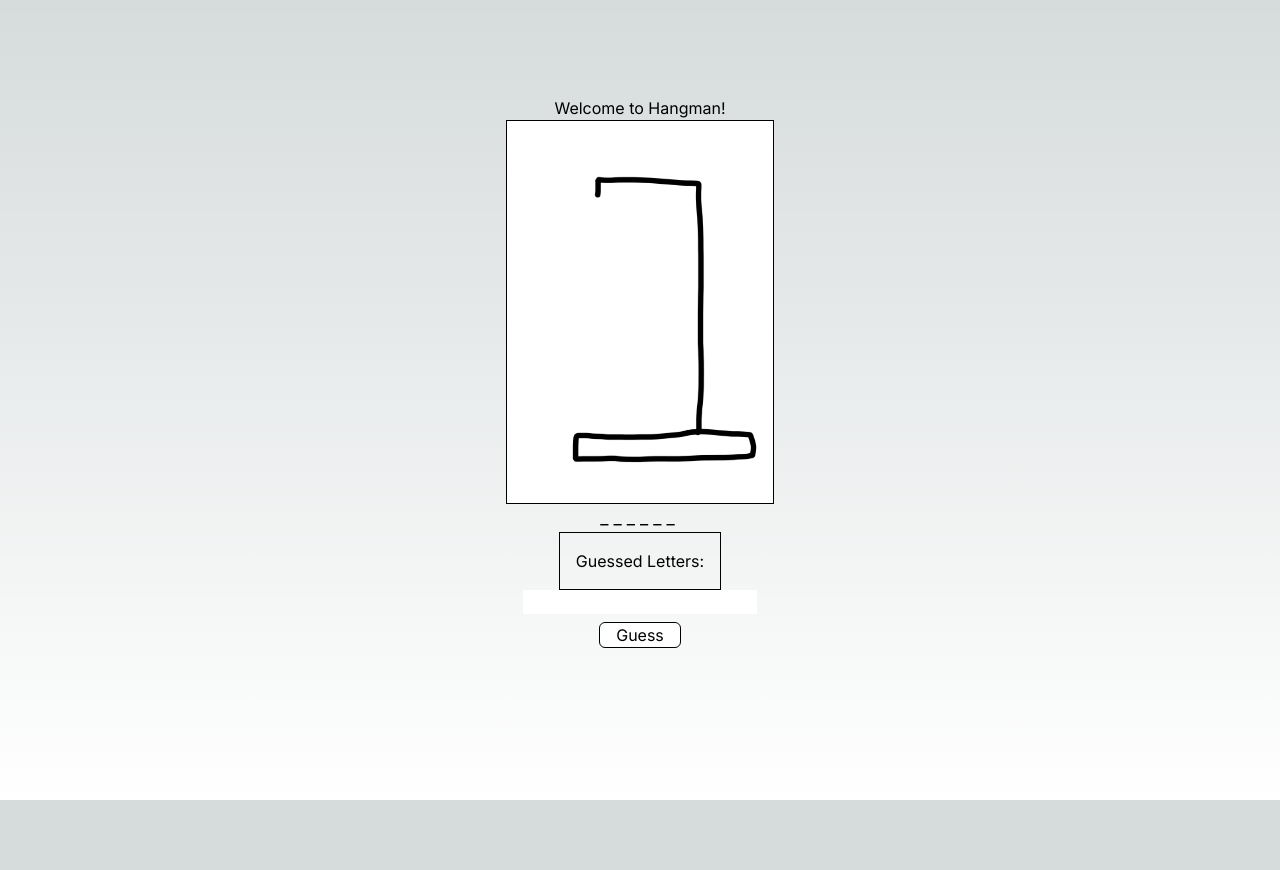
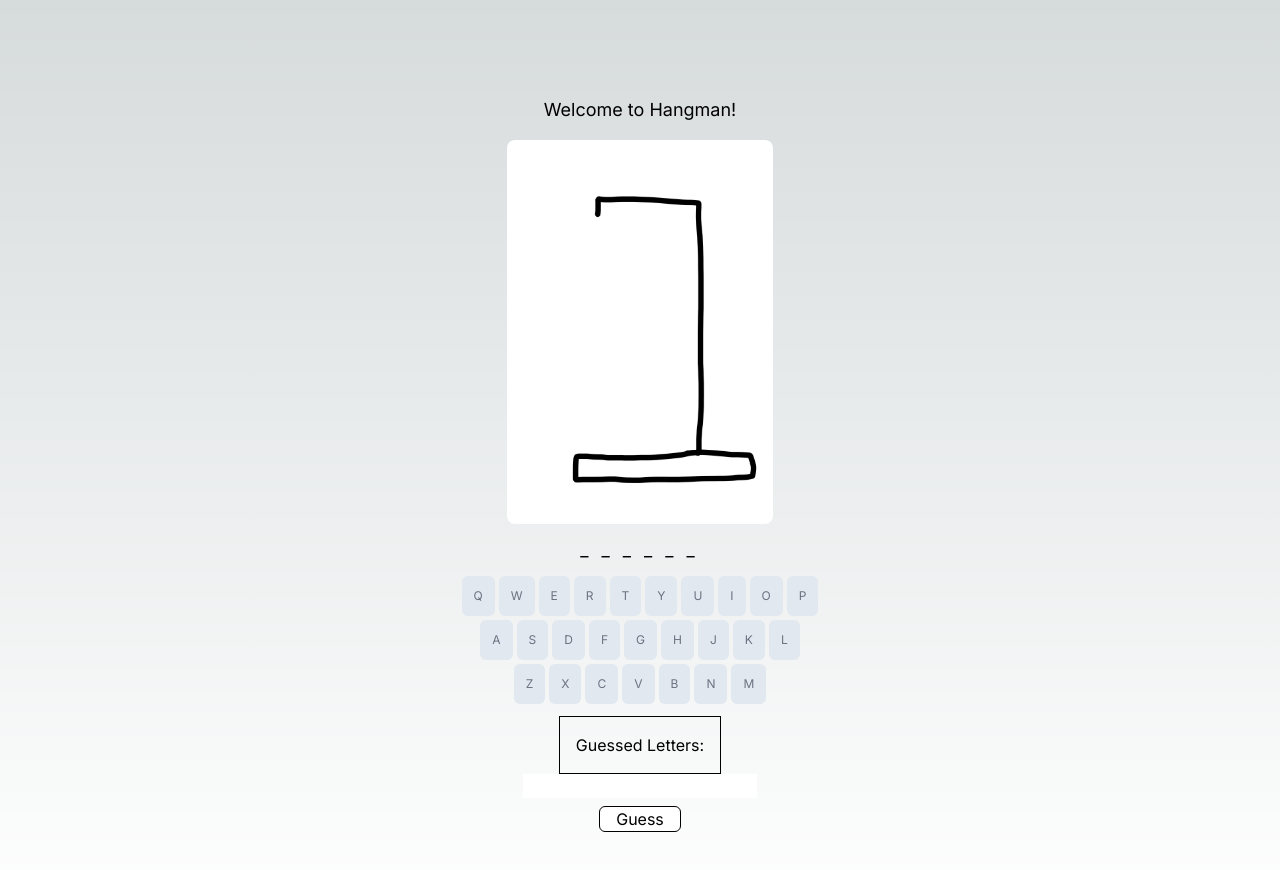
Before and after one commit to DevSaadia/hangman-nextjs, a Next.js app: page / in a window 1280 px wide. Shown: the top 870 px of the page. Before the commit the page ends 800 px from the top, so only its background shows below. Built offline with nearby package versions, Linux system fonts and the light colour scheme.

Commit message:
qwerty implementation

```diff
--- /dev/null
+++ b/app/components/QWERTY.tsx
@@ -0,0 +1,32 @@
+import React, { useState } from 'react';
+
+const QWERTY = () => {
+    const letters = ['QWERTYUIOP', 'ASDFGHJKL', 'ZXCVBNM'];
+    const [pressedLetters, setpressedLetters] = useState<string[]>([]);
+    const handleClick = (letter: string) => {
+        setpressedLetters([...pressedLetters, letter]);
+    };
+
+    return (
+        <div className='flex flex-col justify-center items-center gap-1 pb-3'>
+            {letters.map((row, index) => (
+                <div key={index} className='flex gap-1'>
+                    {row.split('').map((letter, lindex) => (
+                        <button
+
+                            key={lindex}
+                            disabled={pressedLetters.includes(letter)}
+                            onClick={() => handleClick(letter)}
+                            className=' rounded-md bg-slate-200 text-gray-500 text-xs p-3 disabled:bg-red-400'
+                        >
+                            {letter}
+                        </button>
+                    ))}
+                </div>
+            ))
+            }
+        </div >
+    );
+};
+
+export default QWERTY;
--- a/app/page.tsx
+++ b/app/page.tsx
@@ -1,6 +1,7 @@
 "use client"
 import React, { useEffect, useState } from "react";
 import Image from "next/image";
+import QWERTY from "./components/QWERTY";
 
 export default function Home() {
   const chosenWord = 'HAWAII';
@@ -79,17 +80,19 @@ export default function Home() {
   // }
 
   return (
-    <main className="flex min-h-screen flex-col items-center p-24">
-      <h1>Welcome to Hangman!</h1>
-      <div className="w-76 h-96 border border-black">
-        <Image className=" object-contain w-full h-full" src={`/images/${misses}.jpg`} width={400} height={400} alt={""} />
+    <main className="flex min-h-screen flex-col items-center justify-center p-24">
+      <h1 className="text-lg mb-4">Welcome to Hangman!</h1>
+      <div className="w-76 h-96  ">
+        <Image className=" object-cover w-full h-full rounded-lg" src={`/images/${misses}.jpg`} width={400} height={400} alt={""} />
       </div>
       {/* <p>Number of missses: {misses}</p> */}
       {gameOver && <h3>Game over!</h3>}
       {gameOver && winStatus && <h3>You win!</h3>}
 
-      <div className="flex flex-row text-lg">
+      <div className="flex flex-row text-lg my-3 gap-2">
         {chosenwordArray.map((letter, index) => (<p key={index}>{letter}&nbsp;</p>))}</div>
+
+      <QWERTY />
       <div id="guessed-container" className="border border-black p-4">
         <h3>Guessed Letters:</h3>
         <div className="flex flex-row gap-2">
```
